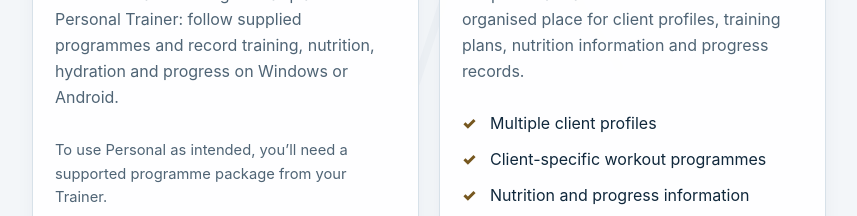
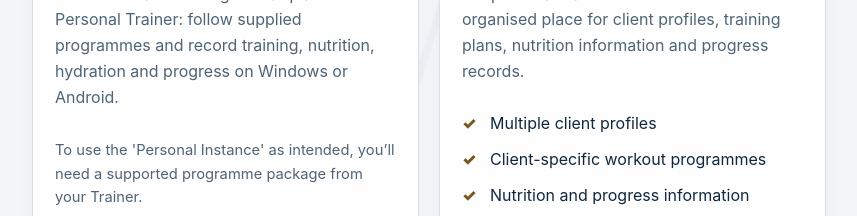
Before and after one commit to davepisec-gif/cma-fitness-website, a plain HTML site: page index.html in a window 1280 px wide. Shown: the part 3260-3476 px from the top of the page, without its empty margins (211-1068 px from the left). Drawn offline with Linux system fonts and the light colour scheme.

Commit message:
Updated text for Personal Edition description

```diff
--- a/index.html
+++ b/index.html
@@ -249,7 +249,7 @@ Follow your programme. Record training, nutrition and hydration. Review your pro
         <article class="edition-card reveal">
           <span class="edition-label">Personal Edition</span>
           <h3>Your own fitness journey</h3>
-          <p>For individuals working with a qualified Personal Trainer: follow supplied programmes and record training, nutrition, hydration and progress on Windows or Android.</p><p class="personal-package-note">To use Personal as intended, you’ll need a supported programme package from your Trainer.</p>
+          <p>For individuals working with a qualified Personal Trainer: follow supplied programmes and record training, nutrition, hydration and progress on Windows or Android.</p><p class="personal-package-note">To use the 'Personal Instance' as intended, you’ll need a supported programme package from your Trainer.</p>
           <ul class="check-list">
             <li>Follow assigned workouts and record completion</li>
             <li>Meals and macronutrient records</li>
```
